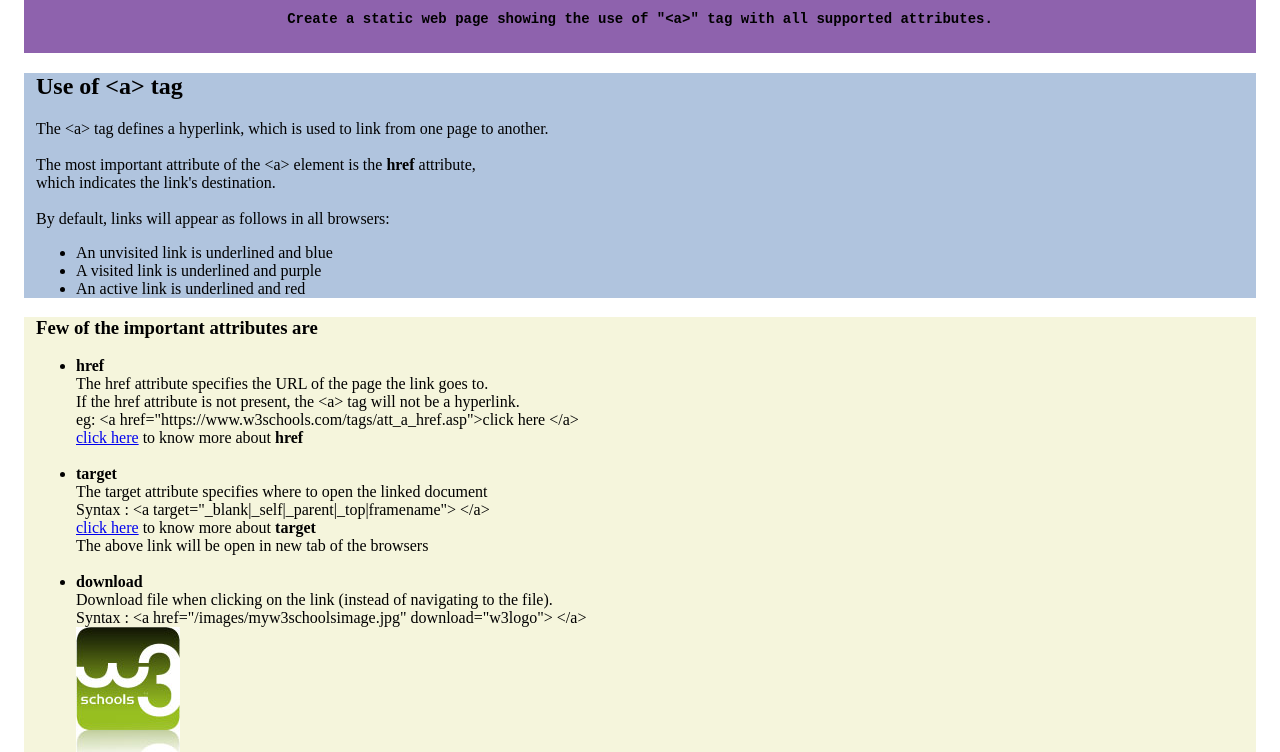
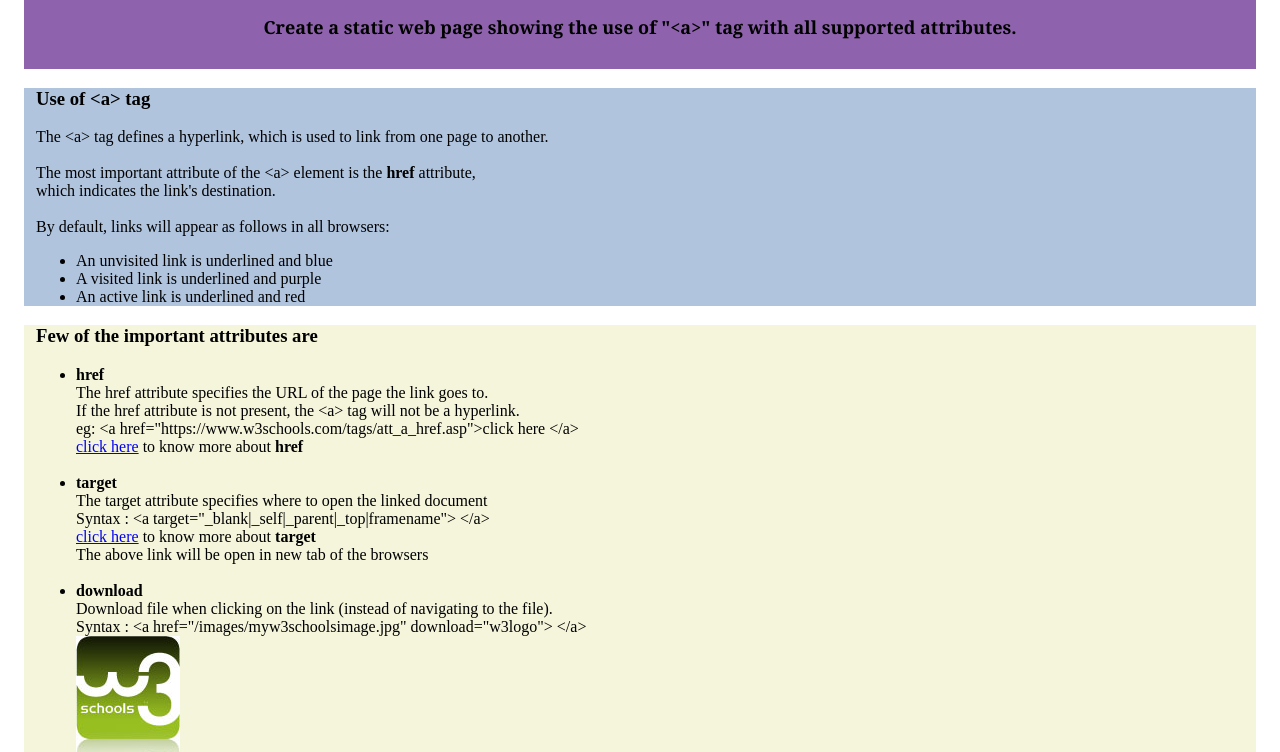
Before and after one commit to mishrahimanshu2000/Training_CodeStore, a plain HTML site: page 21-02-2023/Task1.html in a window 1280 px wide. Shown: the part 62-814 px from the top of the page. Drawn offline with Linux system fonts and the light colour scheme.

Commit message:
completed first Task

```diff
--- a/21-02-2023/Task1.html
+++ b/21-02-2023/Task1.html
@@ -6,7 +6,7 @@
     <meta charset="UTF-8">
     <meta http-equiv="X-UA-Compatible" content="IE=edge">
     <meta name="viewport" content="width=device-width, initial-scale=1.0">
-    <title>Document</title>
+    <title>Achhor ab</title>
 </head>
 <body>
     <header style="background-color: rgb(142, 98, 173);
@@ -17,8 +17,8 @@
 
         <h2 style="padding: 8px; margin: 0 ;">Task 1</h2>
 
-        <blockquote style="font-size: 14px;
-        font-family: monospace;
+        <blockquote style=" font-size: large;
+        font-family:Georgia, 'Times New Roman', Times, serif;
         font-weight: bold; ">
             Create a static web page showing the use of "&lta>" tag with all supported attributes.
         </blockquote>
@@ -31,7 +31,7 @@
         <article style="background-color:lightsteelblue;
         text-align: justify;
         padding-inline: 12px;">
-            <h2>Use of &lta&gt tag</h2>
+            <h3>Use of &lta&gt tag</h2>
 
             <p>The &lta&gt tag defines a hyperlink, which is used to link from one page to another. <br><br>
                 The most important attribute of the &lta> element is the <b>href</b> attribute, <br>
@@ -116,9 +116,5 @@
             </ul>
         </article>
     </main>
-    <footer>
-
-
-    </footer>
 </body>
 </html>
```
